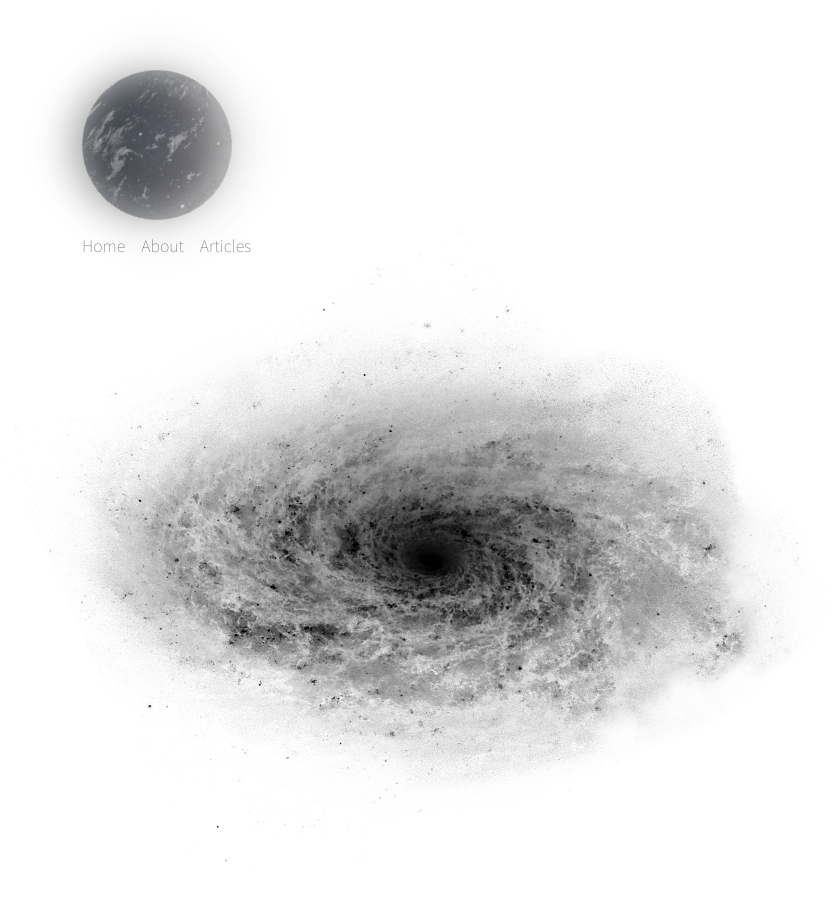
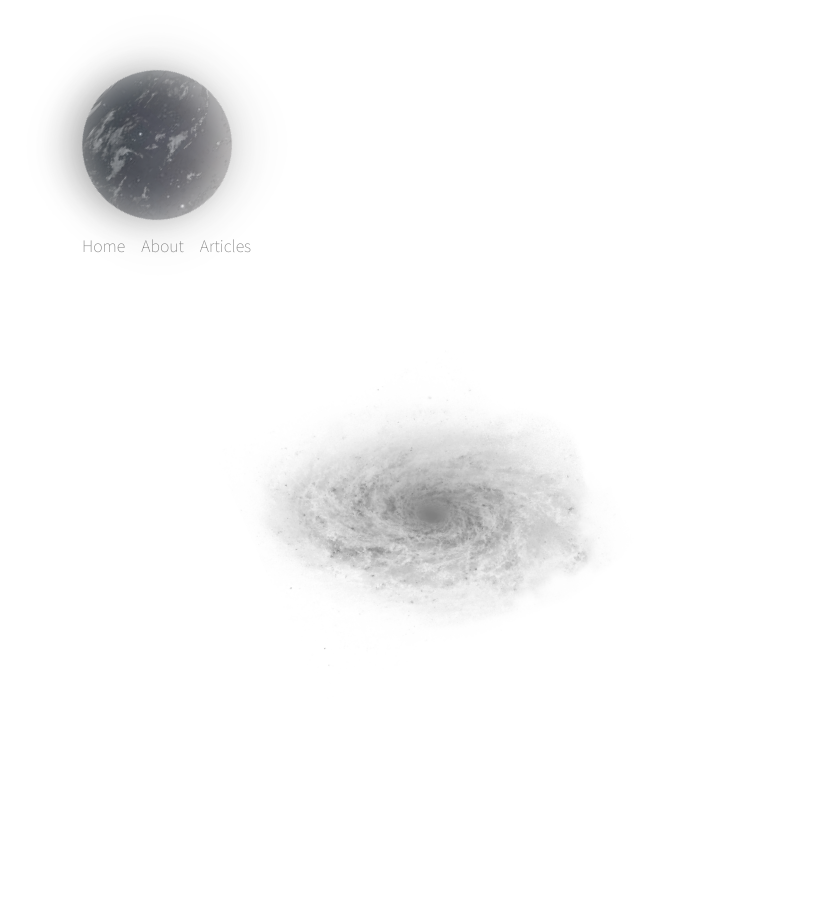
Before and after one commit to OrangeNebula/nebula-blog-app, a React (Create React App) app: page / in a window 1280 px wide. Shown: the top 900 px of the page, without its empty margins (208-1039 px from the left). After the commit the page ends 800 px from the top, so only its background shows below. Built offline with nearby package versions, Linux system fonts and the light colour scheme.

Commit message:
[버그픽스] 컨텐츠 리스트에서 useEffect 가 계속 실행되던 버그 픽스

```diff
--- a/src/App.tsx
+++ b/src/App.tsx
@@ -13,10 +13,12 @@ import Background from './Core/components/Background/Background';
 import { NotFound } from './Core/pages/NotFound';
 import { ViewArticle } from './Article/pages/ViewArticle';
 import ArticleRepositoryMock from './Article/repository/ArticleRepository.mock';
+import Logger from './Core/util/Logger/Logger';
+
+const articleRepository = new ArticleRepositoryMock();
+Logger.debug(`Run application in ${process.env.NODE_ENV}.`);
 
 function App() {
-  const articleRepository = new ArticleRepositoryMock();
-
   return (
     <div className="App">
       {
--- a/src/Article/pages/ViewArticleList.tsx
+++ b/src/Article/pages/ViewArticleList.tsx
@@ -16,7 +16,7 @@ export default function ViewArticleList({ repository }: Props) {
       setArticles(data);
     }
     fetchList();
-  });
+  }, []);
 
   if (articles.length === 0) {
     return null;
--- a/src/Core/util/Logger/Logger.ts
+++ b/src/Core/util/Logger/Logger.ts
@@ -4,6 +4,10 @@ const debugLogger = Debug('debug');
 const errorLogger = Debug('error');
 
 export default class Logger {
+  static log = (e: any, data?: any) => {
+    console.log(e, data);
+  }
+
   static debug = (e: any, data?: any) => {
     debugLogger(e, data);
   }
--- a/src/Home/pages/Home.module.css
+++ b/src/Home/pages/Home.module.css
@@ -1,6 +1,17 @@
+.Wrap {
+   position: relative;
+}
+
+.BackgroundWrap {
+    position: absolute;
+    margin: 100px auto;
+    text-align: center;
+}
+
 .BackGroundImage {
-    width: 100%;
+    width: 50%;
     animation: Rotation 120s infinite linear;
+    opacity: 0.5;
 }
 
 @keyframes Rotation {
--- a/src/Home/pages/Home.tsx
+++ b/src/Home/pages/Home.tsx
@@ -2,8 +2,8 @@ import styles from './Home.module.css';
 
 export default function Home() {
   return (
-    <div>
-      <div>
+    <div className={styles.Wrap}>
+      <div className={styles.BackgroundWrap}>
         <img
           src={`${process.env.PUBLIC_URL}/img/home-nebula-1.png`}
           alt="home"
```
